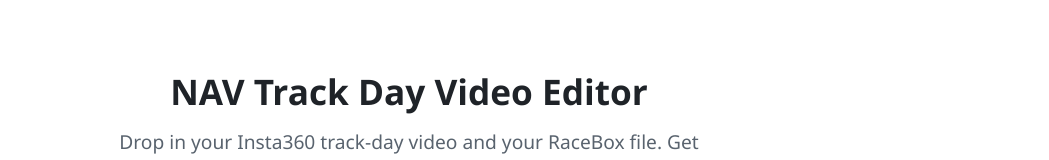
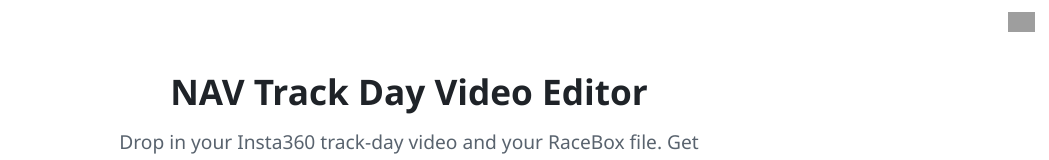
Before and after one commit to naveenp143/nav-trackday-video-editor-releases, a plain HTML site: page index.html in a window 1280 px wide. Shown: the top 160 px of the page, without its empty margins (231-1280 px from the left). Drawn offline with Linux system fonts and the light colour scheme; no server answers; grey boxes are pictures that could not be loaded.

Commit message:
Visit counter

```diff
--- a/index.html
+++ b/index.html
@@ -47,6 +47,7 @@
 </style>
 </head>
 <body>
+<img src="https://hits.sh/naveenp143.github.io/nav-trackday-video-editor-releases.svg?label=visits&amp;color=1a7f37" alt="" style="position:absolute;top:12px;right:14px;height:20px">
 <main>
 
 <header>
@@ -122,7 +123,6 @@
 <footer>
   For information and fun only. Lap times, speed, lean and coaching notes are estimates, not advice. Ride within your limits.
   <br><span id="ver"></span>
-  <br><img src="https://hits.sh/naveenp143.github.io/nav-trackday-video-editor-releases.svg?label=visits&amp;color=1a7f37" alt="visits" style="margin-top:8px;height:20px">
 </footer>
 </main>
 
```
